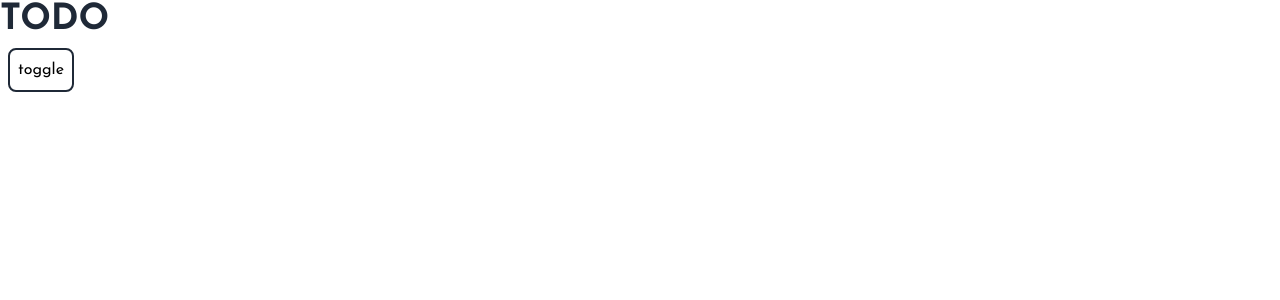
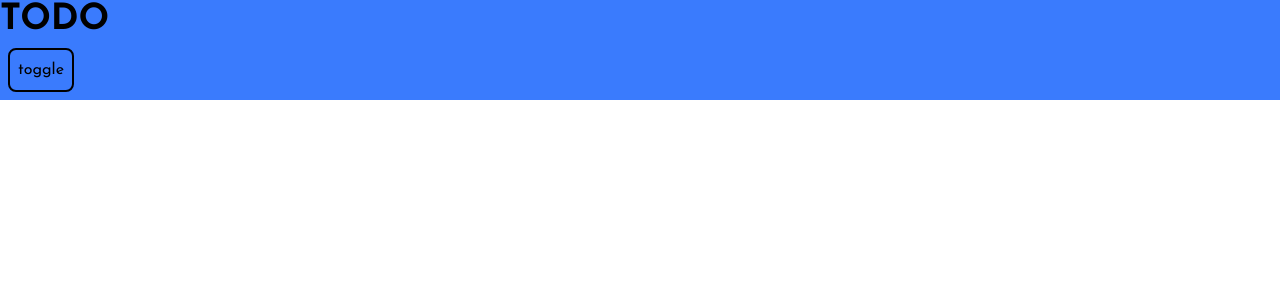
Before and after one commit to mwinel/frontend-mentor-todo-app-challenge, a Next.js app: page / in a window 1280 px wide. Shown: the top 300 px of the page. Built offline with nearby package versions, Linux system fonts and the light colour scheme.

Commit message:
Add color scheme

```diff
--- a/pages/index.js
+++ b/pages/index.js
@@ -4,7 +4,7 @@ export default function Home() {
     const { theme, setTheme } = useTheme();
 
     return (
-        <div>
+        <div className='bg-bright-blue'>
             <h1 className="text-4xl font-bold text-gray-800 dark:text-white">
                 TODO
             </h1>
--- a/tailwind.config.js
+++ b/tailwind.config.js
@@ -8,6 +8,26 @@ module.exports = {
     ],
     theme: {
         typography: (theme) => ({}),
+        colors: {
+            transparent: 'transparent',
+            current: 'currentColor',
+            neutral: '#FFFFFF',
+            'bright-blue': '#3A7BFD',
+            'check-bg-one': '#57DDFF',
+            'check-bg-two': '#C058f3',
+            // Light theme colors
+            'very-light-gray': '#FAFAFA',
+            'very-light-grayish-blue': '#E4E5F1',
+            'dark-grayish-blue': '#D2D3DB',
+            'very-dark-grayish-blue': '#484B6A',
+            // Dark theme colors
+            'very-dark-blue': '#161722',
+            'very-dark-desaturated-blue': '#25273C',
+            'light-grayish-blue': '#CACDE8',
+            'very-light-grayish-blue': '#E4E5F1',
+            'dark-grayish-blue': '#777A92',
+            'very-dark-grayish-blue': '	#4D5066',
+        },
         extend: {
             fontFamily: {
                 josefin: ['Josefin Sans', ...fontFamily.sans],
```
